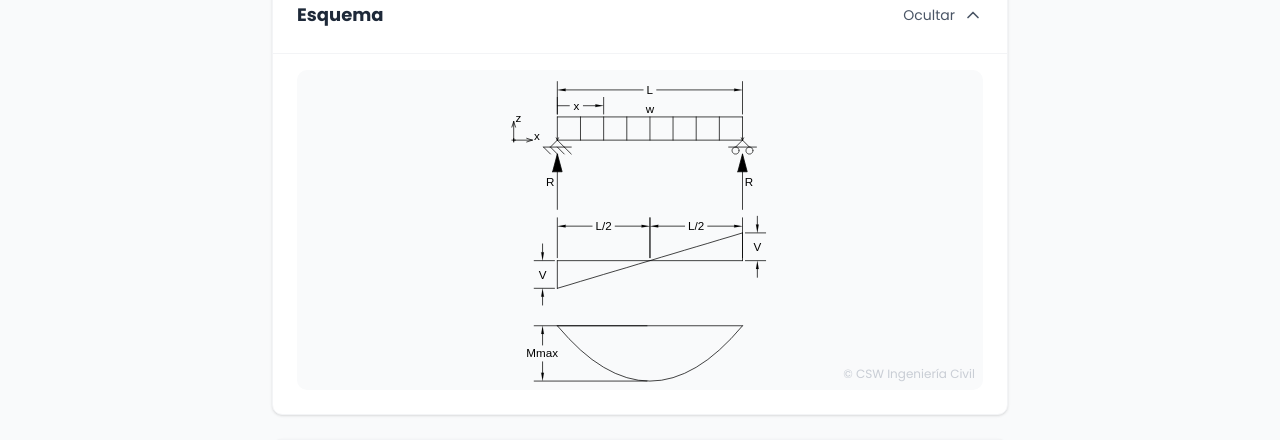
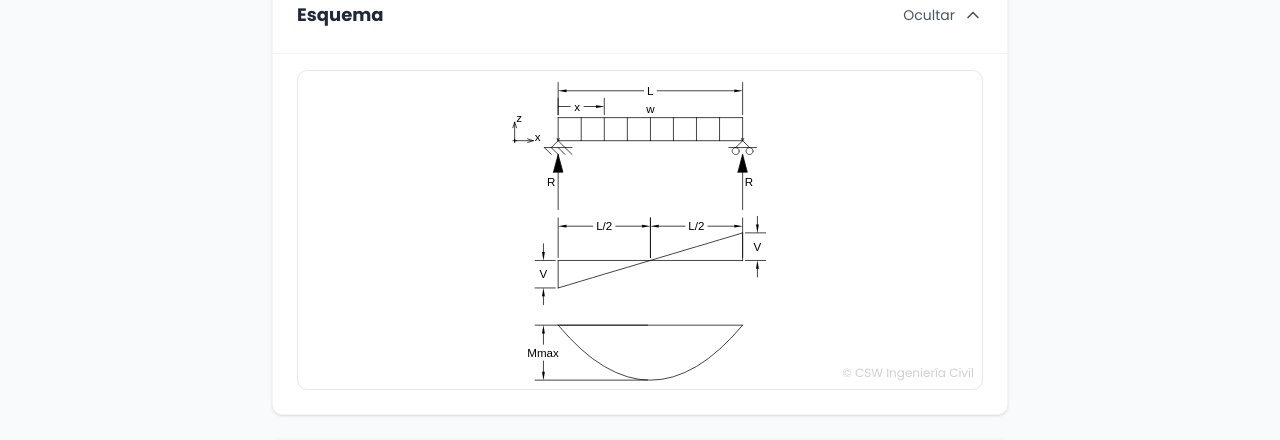
Before and after one commit to Gauss137/viga-simplemente-apoyada-carga-uniforme, a Next.js app: page /beam-calculator in a window 1280 px wide. Shown: the part 277-717 px from the top of the page. Built offline with nearby package versions, Linux system fonts and the light colour scheme.

Commit message:
Change diagram background from gray to white

```diff
--- a/components/BeamCalculator.tsx
+++ b/components/BeamCalculator.tsx
@@ -47,7 +47,7 @@ export function BeamCalculator() {
         onToggle={toggleDiagram}
         title="Esquema"
       >
-        <div className="w-full flex justify-center items-center h-60 md:h-80 bg-gray-50 text-gray-500 relative overflow-hidden rounded-lg">
+        <div className="w-full flex justify-center items-center h-60 md:h-80 bg-white text-gray-500 relative overflow-hidden rounded-lg border border-gray-200">
           <div className="relative w-full h-full flex justify-center items-center select-none">
             <Image
               src="/esquema.svg"
```
